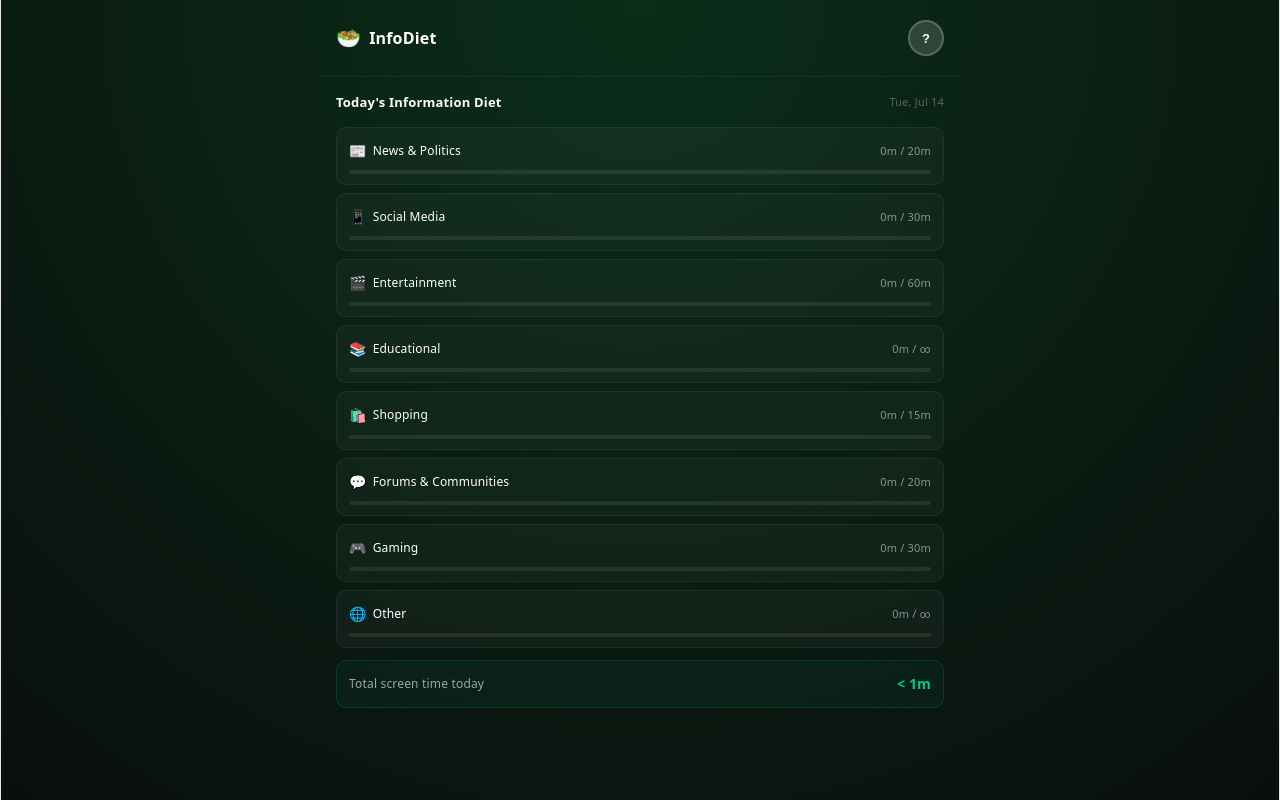
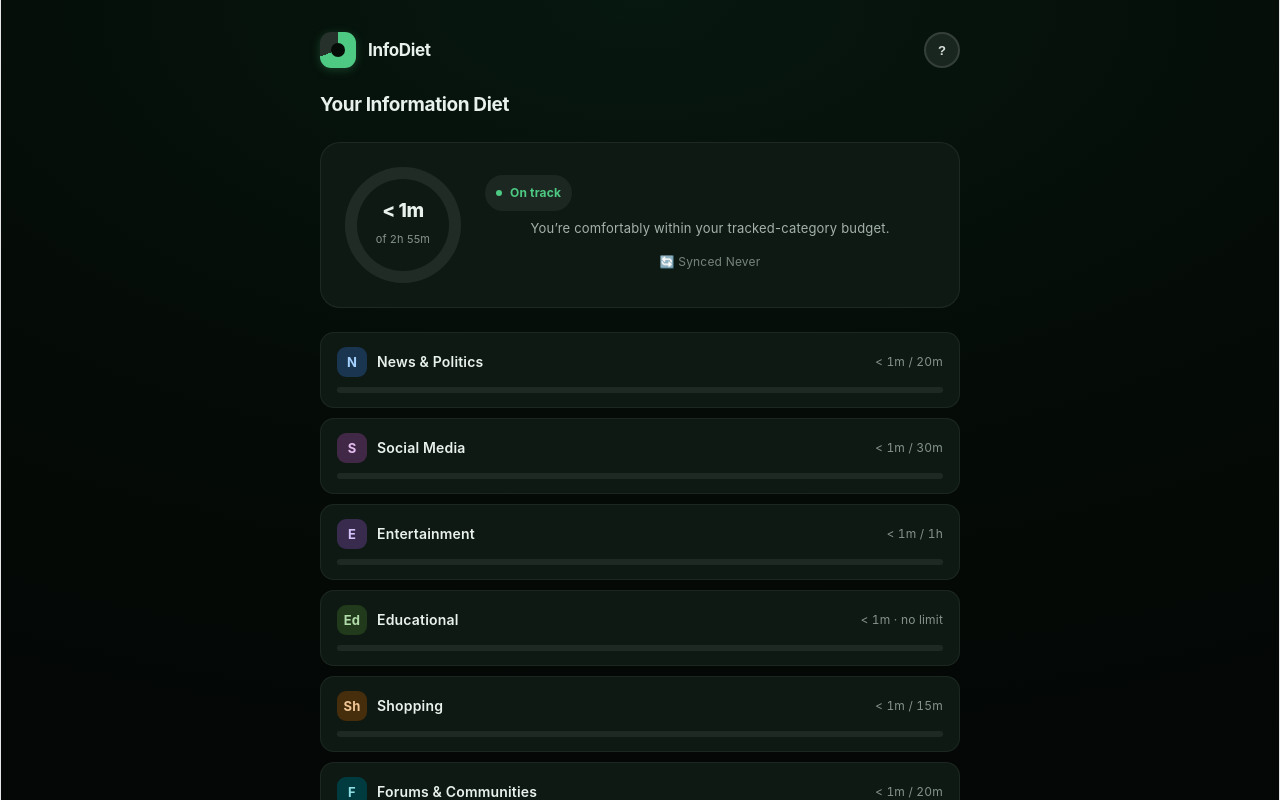
Before and after one commit to Nahom2162002/infodiet, a React (Vite) app: page /#/menu in a window 1280 px wide. Built offline with nearby package versions, Linux system fonts and the light colour scheme.

Commit message:
Redesigned menu

```diff
--- a/src/App.css
+++ b/src/App.css
@@ -28,10 +28,18 @@ html.is-popup, html.is-popup body, html.is-popup #root {
     background-position: center;
 }
 
-.login-background, .create-background, .forgot-background, .menuBackground {
+.login-background, .create-background, .forgot-background {
     width: 100vw;
     min-height: 100vh;
     background: radial-gradient(circle at 50% 0%, #0a2e1a, #0a0f0d);
+    background-size: cover;
+    background-position: center;
+}
+
+.menuBackground {
+    width: 100vw;
+    min-height: 100vh;
+    background: radial-gradient(120% 100% at 50% 0%, oklch(0.19 0.03 160) 0%, oklch(0.14 0.015 160) 55%, oklch(0.12 0.01 160) 100%);
     background-size: cover;
     background-position: center;
 }
--- a/src/Menu.tsx
+++ b/src/Menu.tsx
@@ -24,6 +24,32 @@ const PRO_FEATURES = [
     'Budget alerts',
     'Cross-device sync',
 ];
+
+const GREEN = 'oklch(0.75 0.15 155)';
+const AMBER = 'oklch(0.78 0.15 85)';
+const RED = 'oklch(0.68 0.18 25)';
+const NEUTRAL = 'oklch(0.5 0.02 160)';
+
+const CATEGORY_HUE: Record<string, number> = {
+    news: 250,
+    social: 320,
+    entertainment: 300,
+    educational: 140,
+    shopping: 70,
+    forums: 200,
+    gaming: 280,
+    other: 230,
+};
+const CATEGORY_LETTER: Record<string, string> = {
+    news: 'N',
+    social: 'S',
+    entertainment: 'E',
+    educational: 'Ed',
+    shopping: 'Sh',
+    forums: 'F',
+    gaming: 'G',
+    other: 'O',
+};
 
 function Menu() {
     const navigate = useNavigate();
@@ -171,49 +197,75 @@ function Menu() {
 
     const getInitials = (name: string) => name ? name.slice(0, 2).toUpperCase() : '?';
 
-    const getCategoryStatus = (category: string) => {
-        const spent = todayConsumption[category] || 0;
-        const limit = budgets[category] ?? CATEGORIES[category]?.defaultBudget ?? -1;
-        if (limit === -1) return 'unlimited';
-        const pct = (spent / limit) * 100;
-        if (pct >= 100) return 'over';
-        if (pct >= 80) return 'warning';
-        return 'ok';
-    };
-
-    const getStatusColor = (status: string) => {
-        if (status === 'over') return '#ff6b6b';
-        if (status === 'warning') return '#ffd93d';
-        if (status === 'unlimited') return 'rgba(255,255,255,0.2)';
-        return '#00c896';
-    };
-
     const menuItemStyle: React.CSSProperties = {
         display: 'block',
         width: '100%',
         padding: '10px 16px',
         background: 'transparent',
         border: 'none',
-        color: 'rgba(255,255,255,0.8)',
+        color: 'oklch(0.8 0.01 160)',
         fontSize: 13,
         textAlign: 'left',
         cursor: 'pointer'
     };
 
+    // Per-category cards + running totals for the summary ring
+    let usedSum = 0;
+    let limitSum = 0;
+    const categoryCards = Object.entries(CATEGORIES).map(([key, cat]) => {
+        const spent = todayConsumption[key] || 0;
+        const limit = budgets[key] ?? cat.defaultBudget;
+        const hasLimit = limit !== -1;
+        const pct = hasLimit ? Math.min(100, (spent / limit) * 100) : 0;
+        const status = !hasLimit ? 'neutral' : pct >= 100 ? 'over' : pct >= 75 ? 'near' : 'good';
+        if (hasLimit) {
+            usedSum += spent;
+            limitSum += limit;
+        }
+        return { key, cat, spent, limit, hasLimit, pct, status };
+    });
+
+    const overallPct = limitSum > 0 ? Math.min(100, (usedSum / limitSum) * 100) : 0;
+    const overallStatus = limitSum === 0 ? 'none' : overallPct >= 100 ? 'over' : overallPct >= 75 ? 'near' : 'good';
+    const overallColor = overallStatus === 'over' ? RED : overallStatus === 'near' ? AMBER : overallStatus === 'none' ? NEUTRAL : GREEN;
+    const statusLabel = overallStatus === 'over' ? 'Over budget' : overallStatus === 'near' ? 'Near your limit' : overallStatus === 'none' ? 'No budgets set' : 'On track';
+    const statusSubtext = overallStatus === 'over'
+        ? 'You’ve gone over your tracked-category budget. Consider cutting back today.'
+        : overallStatus === 'near'
+        ? 'You’re close to your limit across tracked categories. Pace yourself.'
+        : overallStatus === 'none'
+        ? (plan === 'pro' ? 'Set daily budgets per category to start tracking progress.' : 'Upgrade to Pro to set daily budgets per category.')
+        : 'You’re comfortably within your tracked-category budget.';
+    const ringGradient = limitSum === 0
+        ? `conic-gradient(${NEUTRAL} 0deg 360deg)`
+        : `conic-gradient(${overallColor} ${overallPct * 3.6}deg, oklch(1 0 0 / 0.08) ${overallPct * 3.6}deg)`;
+
     return (
-        <div className="menuBackground" style={{ display: 'flex', flexDirection: 'column', alignItems: 'center' }}>
-            <div style={{ width: '100%', maxWidth: 640 }}>
+        <div className="menuBackground" style={{
+            display: 'flex',
+            justifyContent: 'center',
+            padding: '32px 24px 56px',
+            color: 'oklch(0.95 0.01 160)',
+            fontFamily: "'Inter', system-ui, sans-serif"
+        }}>
+            <div style={{ width: '100%', maxWidth: 640, display: 'flex', flexDirection: 'column', gap: 24 }}>
+
                 {/* Header */}
+                <div style={{ display: 'flex', alignItems: 'center', justifyContent: 'space-between' }}>
+                    <div style={{ display: 'flex', alignItems: 'center', gap: 12 }}>
                         <div style={{
+                            width: 36,
+                            height: 36,
+                            borderRadius: 11,
+                            background: `conic-gradient(${GREEN} 0deg 250deg, oklch(0.3 0.02 160) 250deg 360deg)`,
                             display: 'flex',
                             alignItems: 'center',
-                justifyContent: 'space-between',
-                padding: '20px 16px',
-                borderBottom: '1px solid rgba(0,200,150,0.1)'
+                            justifyContent: 'center',
+                            boxShadow: `0 2px 10px oklch(0.75 0.15 155 / 0.25)`
                         }}>
-                <div style={{ display: 'flex', alignItems: 'center', gap: 8 }}>
-                    <span style={{ fontSize: 20 }}>🥗</span>
-                    <span style={{ color: 'white', fontSize: 16, fontWeight: 700 }}>InfoDiet</span>
+                            <div style={{ width: 14, height: 14, borderRadius: '50%', background: 'oklch(0.14 0.015 160)' }} />
+                        </div>
+                        <span style={{ fontSize: 17, fontWeight: 700, letterSpacing: '-0.02em' }}>InfoDiet</span>
                     </div>
 
                     {/* Profile Icon */}
@@ -224,13 +276,9 @@ function Menu() {
                                 width: 36,
                                 height: 36,
                                 borderRadius: '50%',
-                            background: plan === 'pro'
-                                ? 'linear-gradient(135deg, #00c896, #00a57a)'
-                                : 'rgba(255,255,255,0.15)',
-                            border: plan === 'pro'
-                                ? '2px solid #00c896'
-                                : '2px solid rgba(255,255,255,0.2)',
-                            color: 'white',
+                                background: plan === 'pro' ? GREEN : 'oklch(1 0 0 / 0.08)',
+                                border: plan === 'pro' ? `2px solid ${GREEN}` : '2px solid oklch(1 0 0 / 0.12)',
+                                color: plan === 'pro' ? 'oklch(0.14 0.02 160)' : 'oklch(0.9 0.01 160)',
                                 fontSize: 13,
                                 fontWeight: 700,
                                 cursor: 'pointer',
@@ -248,8 +296,8 @@ function Menu() {
                                 position: 'absolute',
                                 top: 44,
                                 right: 0,
-                            background: '#111a16',
-                            border: '1px solid rgba(0,200,150,0.15)',
+                                background: 'oklch(0.2 0.02 160)',
+                                border: '1px solid oklch(1 0 0 / 0.08)',
                                 borderRadius: 12,
                                 padding: '8px 0',
                                 minWidth: 220,
@@ -259,9 +307,9 @@ function Menu() {
                                 {/* User info */}
                                 <div style={{
                                     padding: '10px 16px 12px',
-                                borderBottom: '1px solid rgba(255,255,255,0.08)'
+                                    borderBottom: '1px solid oklch(1 0 0 / 0.08)'
                                 }}>
-                                <p style={{ color: 'white', fontWeight: 600, fontSize: 14, margin: '0 0 4px' }}>
+                                    <p style={{ color: 'oklch(0.95 0.01 160)', fontWeight: 600, fontSize: 14, margin: '0 0 4px' }}>
                                         {username}
                                     </p>
                                     <span style={{
@@ -269,16 +317,12 @@ function Menu() {
                                         borderRadius: 20,
                                         fontSize: 10,
                                         fontWeight: 700,
-                                    background: plan === 'pro'
-                                        ? 'linear-gradient(135deg, #00c896, #00a57a)'
-                                        : 'rgba(255,255,255,0.1)',
-                                    color: 'white',
+                                        background: plan === 'pro' ? GREEN : 'oklch(1 0 0 / 0.08)',
+                                        color: plan === 'pro' ? 'oklch(0.14 0.02 160)' : 'oklch(0.7 0.01 160)',
                                         whiteSpace: 'nowrap',
                                         display: 'inline-block'
                                     }}>
-                                    {plan === 'pro'
-                                        ? '🥗 PRO'
-                                        : 'FREE'}
+                                        {plan === 'pro' ? '🥗 PRO' : 'FREE'}
                                     </span>
                                 </div>
 
@@ -298,7 +342,7 @@ function Menu() {
                                 {plan === 'free' && (
                                     <button
                                         onClick={() => { setShowUpgradePage(true); setShowProfileMenu(false); }}
-                                    style={{ ...menuItemStyle, color: '#00c896' }}
+                                        style={{ ...menuItemStyle, color: GREEN }}
                                     >
                                         ⭐ Upgrade to Pro
                                     </button>
@@ -310,18 +354,18 @@ function Menu() {
                                     alignItems: 'center',
                                     justifyContent: 'space-between',
                                     padding: '10px 16px',
-                                borderTop: '1px solid rgba(255,255,255,0.08)'
+                                    borderTop: '1px solid oklch(1 0 0 / 0.08)'
                                 }}>
-                                <span style={{ color: 'rgba(255,255,255,0.3)', fontSize: 11 }}>
+                                    <span style={{ color: 'oklch(0.5 0.02 160)', fontSize: 11 }}>
                                         🔄 {formatLastSynced(lastSynced)}
                                     </span>
                                 </div>
 
                                 {/* Logout */}
-                            <div style={{ borderTop: '1px solid rgba(255,255,255,0.08)' }}>
+                                <div style={{ borderTop: '1px solid oklch(1 0 0 / 0.08)' }}>
                                     <button
                                         onClick={() => { handleLogout(); setShowProfileMenu(false); }}
-                                    style={{ ...menuItemStyle, color: '#ff6b6b' }}
+                                        style={{ ...menuItemStyle, color: RED }}
                                     >
                                         🚪 Log out
                                     </button>
@@ -331,96 +375,118 @@ function Menu() {
                     </div>
                 </div>
 
-            {/* Main content — Today's consumption */}
-            <div style={{ padding: '12px 16px' }}>
+                {/* Title */}
+                <div style={{ display: 'flex', alignItems: 'center', justifyContent: 'space-between', flexWrap: 'wrap', gap: 12 }}>
+                    <span style={{ fontSize: 19, fontWeight: 700, letterSpacing: '-0.02em' }}>Your Information Diet</span>
+                </div>
+
+                {/* Summary ring */}
                 <div style={{
+                    background: 'oklch(0.2 0.02 160)',
+                    border: '1px solid oklch(1 0 0 / 0.07)',
+                    borderRadius: 20,
+                    padding: 24,
                     display: 'flex',
                     alignItems: 'center',
-                    justifyContent: 'space-between',
-                    marginBottom: 12
+                    gap: 24,
+                    flexWrap: 'wrap'
                 }}>
-                    <h3 style={{ color: 'white', fontSize: 13, fontWeight: 600, margin: 0 }}>
-                        Today's Information Diet
-                    </h3>
-                    <span style={{ color: 'rgba(255,255,255,0.3)', fontSize: 11 }}>
-                        {new Date().toLocaleDateString('en-US', { weekday: 'short', month: 'short', day: 'numeric' })}
-                    </span>
+                    <div style={{
+                        width: 116,
+                        height: 116,
+                        borderRadius: '50%',
+                        flexShrink: 0,
+                        display: 'flex',
+                        alignItems: 'center',
+                        justifyContent: 'center',
+                        background: ringGradient
+                    }}>
+                        <div style={{
+                            width: 92,
+                            height: 92,
+                            borderRadius: '50%',
+                            background: 'oklch(0.2 0.02 160)',
+                            display: 'flex',
+                            flexDirection: 'column',
+                            alignItems: 'center',
+                            justifyContent: 'center',
+                            gap: 2
+                        }}>
+                            <div style={{ fontSize: 19, fontWeight: 800, letterSpacing: '-0.02em' }}>{formatMinutes(usedSum)}</div>
+                            <div style={{ fontSize: 11, color: 'oklch(0.65 0.02 160)' }}>
+                                of {limitSum > 0 ? formatMinutes(limitSum) : '∞'}
+                            </div>
+                        </div>
+                    </div>
+                    <div style={{ display: 'flex', flexDirection: 'column', gap: 8, minWidth: 180, flex: 1 }}>
+                        <div style={{
+                            display: 'inline-flex',
+                            alignItems: 'center',
+                            gap: 8,
+                            padding: '5px 11px',
+                            borderRadius: 999,
+                            background: 'oklch(0.3 0.02 160 / 0.6)',
+                            color: overallColor,
+                            fontSize: 12,
+                            fontWeight: 700,
+                            width: 'fit-content'
+                        }}>
+                            <div style={{ width: 6, height: 6, borderRadius: '50%', background: overallColor }} />
+                            {statusLabel}
+                        </div>
+                        <div style={{ fontSize: 13, color: 'oklch(0.75 0.02 160)', lineHeight: 1.5 }}>{statusSubtext}</div>
+                        <div style={{ fontSize: 12, color: 'oklch(0.6 0.02 160)', marginTop: 2 }}>
+                            🔄 Synced {formatLastSynced(lastSynced)}
+                        </div>
+                    </div>
                 </div>
 
                 {/* Category list */}
-                <div style={{ display: 'flex', flexDirection: 'column', gap: 8 }}>
-                    {Object.entries(CATEGORIES).map(([key, cat]) => {
-                        const spent = todayConsumption[key] || 0;
-                        const limit = budgets[key] ?? cat.defaultBudget;
-                        const status = getCategoryStatus(key);
-                        const statusColor = getStatusColor(status);
-                        const pct = limit === -1 ? 0 : Math.min((spent / limit) * 100, 100);
+                <div style={{ display: 'flex', flexDirection: 'column', gap: 10 }}>
+                    {categoryCards.map(({ key, cat, spent, limit, hasLimit, pct, status }) => {
+                        const hue = CATEGORY_HUE[key] ?? 200;
+                        const letter = CATEGORY_LETTER[key] ?? cat.label[0];
+                        const barColor = status === 'over' ? RED : status === 'near' ? AMBER : status === 'neutral' ? NEUTRAL : GREEN;
 
                         return (
                             <div key={key} style={{
-                                background: 'rgba(255,255,255,0.03)',
-                                border: `1px solid ${status === 'over' ? 'rgba(255,107,107,0.3)' : 'rgba(255,255,255,0.06)'}`,
-                                borderRadius: 10,
-                                padding: '10px 12px'
+                                background: 'oklch(0.2 0.02 160)',
+                                border: '1px solid oklch(1 0 0 / 0.06)',
+                                borderRadius: 14,
+                                padding: '14px 16px'
                             }}>
-                                <div style={{ display: 'flex', alignItems: 'center', justifyContent: 'space-between', marginBottom: 6 }}>
-                                    <div style={{ display: 'flex', alignItems: 'center', gap: 6 }}>
-                                        <span style={{ fontSize: 14 }}>{cat.emoji}</span>
-                                        <span style={{ color: 'white', fontSize: 12, fontWeight: 500 }}>{cat.label}</span>
-                                        {status === 'over' && (
-                                            <span style={{
-                                                fontSize: 9,
-                                                fontWeight: 700,
-                                                color: '#ff6b6b',
-                                                background: 'rgba(255,107,107,0.15)',
-                                                padding: '1px 6px',
-                                                borderRadius: 10
-                                            }}>OVER</span>
-                                        )}
+                                <div style={{ display: 'flex', alignItems: 'center', justifyContent: 'space-between', gap: 12, marginBottom: 10 }}>
+                                    <div style={{ display: 'flex', alignItems: 'center', gap: 10 }}>
+                                        <div style={{
+                                            width: 30,
+                                            height: 30,
+                                            borderRadius: 9,
+                                            background: `oklch(0.32 0.06 ${hue})`,
+                                            color: `oklch(0.85 0.08 ${hue})`,
+                                            display: 'flex',
+                                            alignItems: 'center',
+                                            justifyContent: 'center',
+                                            fontSize: 13,
+                                            fontWeight: 700
+                                        }}>{letter}</div>
+                                        <span style={{ fontSize: 14, fontWeight: 600 }}>{cat.label}</span>
                                     </div>
-                                    <span style={{ color: 'rgba(255,255,255,0.5)', fontSize: 11 }}>
-                                        {spent > 0 ? formatMinutes(spent) : '0m'}
-                                        {limit !== -1 && ` / ${limit}m`}
-                                        {limit === -1 && ' / ∞'}
+                                    <span style={{ fontSize: 12, color: 'oklch(0.65 0.02 160)', fontVariantNumeric: 'tabular-nums' }}>
+                                        {hasLimit ? `${formatMinutes(spent)} / ${formatMinutes(limit)}` : `${formatMinutes(spent)} · no limit`}
                                     </span>
                                 </div>
-
-                                {/* Progress bar */}
-                                <div style={{
-                                    height: 4,
-                                    background: 'rgba(255,255,255,0.08)',
-                                    borderRadius: 2,
-                                    overflow: 'hidden'
-                                }}>
+                                <div style={{ width: '100%', height: 6, borderRadius: 999, background: 'oklch(1 0 0 / 0.07)', overflow: 'hidden' }}>
                                     <div style={{
                                         height: '100%',
-                                        width: limit === -1 ? '0%' : `${pct}%`,
-                                        background: statusColor,
-                                        borderRadius: 2,
-                                        transition: 'width 0.3s ease'
+                                        borderRadius: 999,
+                                        background: barColor,
+                                        width: hasLimit ? `${pct}%` : '0%',
+                                        transition: 'width 0.4s ease'
                                     }} />
                                 </div>
                             </div>
                         );
                     })}
-                </div>
-
-                {/* Total time */}
-                <div style={{
-                    marginTop: 12,
-                    padding: '10px 12px',
-                    background: 'rgba(0,200,150,0.05)',
-                    border: '1px solid rgba(0,200,150,0.15)',
-                    borderRadius: 10,
-                    display: 'flex',
-                    justifyContent: 'space-between',
-                    alignItems: 'center'
-                }}>
-                    <span style={{ color: 'rgba(255,255,255,0.6)', fontSize: 12 }}>Total screen time today</span>
-                    <span style={{ color: '#00c896', fontSize: 14, fontWeight: 700 }}>
-                        {formatMinutes(Object.values(todayConsumption).reduce((a, b) => a + b, 0))}
-                    </span>
-                </div>
                 </div>
             </div>
 
```
Lines whose indentation alone changed are shown as unchanged.
